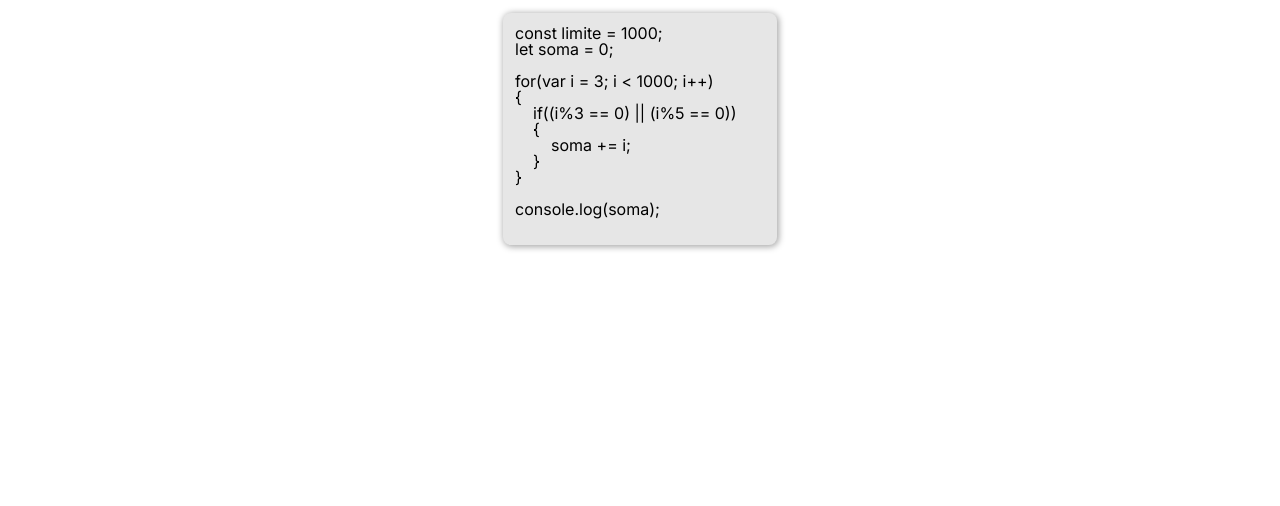
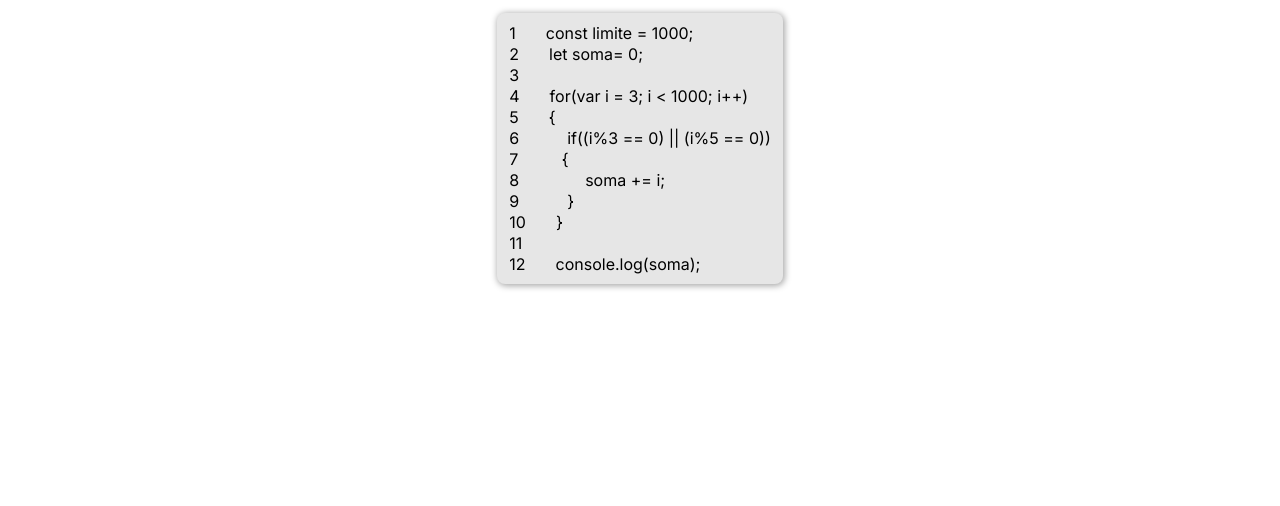
Before and after one commit to SandroRDS/projecteuler-myresolutions, a plain HTML site: page lista/problema1.html in a window 1280 px wide. Shown: the part 294-800 px from the top of the page. Drawn offline with nearby package versions, Linux system fonts and the light colour scheme.

Commit message:
Formatando bloco de código e adicionando numeração automática

```diff
--- a/lista/problema1.html
+++ b/lista/problema1.html
@@ -55,19 +55,18 @@
 
         <article class="resolucao">
             <pre>
-const limite = 1000;
-let soma = 0;
-
-for(var i = 3; i < 1000; i++)
-{
-    if((i%3 == 0) || (i%5 == 0))
-    {
-        soma += i;
-    }
-}
-
-console.log(soma);
-            </pre>
+<l>const limite = 1000;</l>
+<l>let soma= 0;</l>
+<l></l>
+<l>for(var i = 3; i &lt; 1000; i++)</l>
+<l>{</l>
+<l>    if((i%3 == 0) || (i%5 == 0))</l>
+<l>   {</l>
+<l>        soma += i;</l>
+<l>    }</l>
+<l>}</l>
+<l></l>
+<l>console.log(soma);</l></pre>
         </article>
     </main>
 
@@ -90,7 +89,6 @@ console.log(soma);
     </footer>
 
     <script src="/scripts/animacoes/mostrarMenu.js"></script>
-    <script src="/scripts/animacoes/mostrarNavbar.js"></script>
-    <script src="/scripts/exercicios/ex001.js"></script>
+    <script src="/scripts/animacoes/enumerarBlocoDeCodigo.js"></script>
 </body>
 </html>
--- /dev/null
+++ b/scripts/animacoes/enumerarBlocoDeCodigo.js
@@ -0,0 +1,5 @@
+const linhas = document.querySelectorAll("pre l");
+
+linhas.forEach((linha, indice) => {
+    linha.setAttribute('data-line-number', indice+1);
+});
--- a/scripts/animacoes/mostrarNavbar.js
+++ /dev/null
@@ -1,20 +0,0 @@
-var navbar = document.querySelector(".navbar");
-var navbarButton = document.querySelector(".navbar__botao");
-var navbarButtonIcon = document.querySelector(".navbar__botao span");
-var escondido = true;
-
-navbarButton.onclick = function(){
-
-    navbar.classList.toggle("navbar--recolhida");
-
-    if(escondido)
-    {
-        navbarButtonIcon.innerHTML = "reply";
-    }
-    else
-    {
-        navbarButtonIcon.innerHTML = "start";
-    }
-
-    escondido = !escondido;
-}
--- a/styles.css
+++ b/styles.css
@@ -3,7 +3,6 @@
 @import url('https://fonts.googleapis.com/css2?family=Silkscreen:wght@400;700&display=swap');
 @import url(/styles/header.css);
 @import url(/styles/caminho.css);
-@import url(/styles/navbar.css);
 @import url(/styles/footer.css);
 
 :root
--- a/styles/problemas.css
+++ b/styles/problemas.css
@@ -50,8 +50,17 @@
 
 .resolucao
 {
+    display: flex;
+    flex-direction: column;
+    align-items: center;
+
+    width: 100%;
+}
+
+pre
+{
     width: 90%;
-    min-height: 100px;
+    height: auto;
 
     background-color: #e6e6e6;
     box-shadow: 1px 1px 6px 1px #00000057;
@@ -62,6 +71,23 @@
     overflow: auto;
 }
 
+pre l:not(:last-child)
+{
+    display: inline-block;
+    margin-bottom: 5px;
+}
+
+pre l::before
+{
+    content: attr(data-line-number);
+    display: inline-block;
+    width: auto;
+    height: auto;
+
+    margin-right: 30px;
+}
+
+
 @media screen and (min-width: 1024px) {
     .principal__setas .material-symbols-outlined:hover:not(.principal__setas__icone--desativado)
     {
@@ -69,7 +95,7 @@
         color: whitesmoke;
     }
 
-    .resolucao
+    pre
     {
         width: auto;
         min-width: 250px;
```
